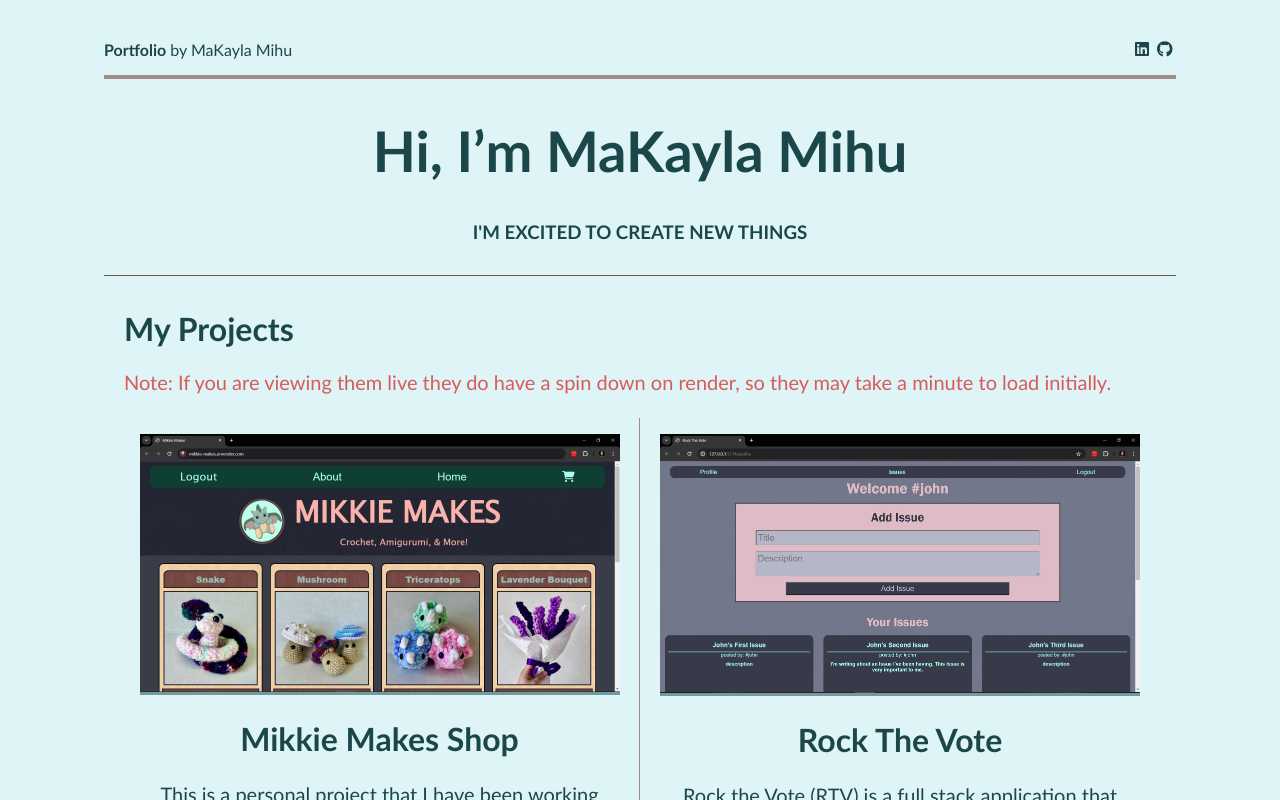
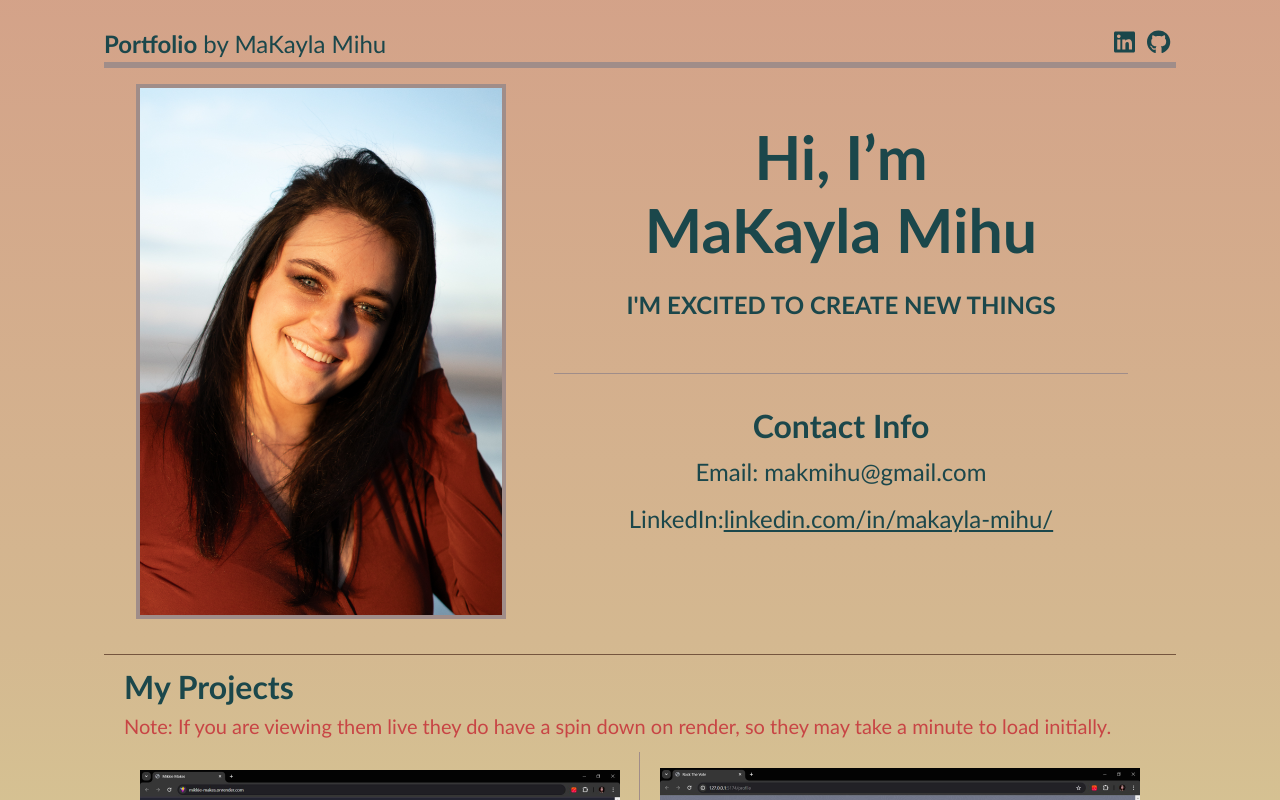
Before and after one commit to makmihu/portfolio, a React (Vite) app: page / in a window 1280 px wide. Shown: the top 800 px of the page. Built offline with nearby package versions, Linux system fonts and the light colour scheme.

Commit message:
updating responsiveness

```diff
--- a/src/App.jsx
+++ b/src/App.jsx
@@ -1,6 +1,7 @@
 import React from 'react'
 import Header from './components/sections/Header'
 import ProjectCard from './components/sections/ProjectCard'
+import Contact from './components/sections/Contact'
 
 export default function App() {
   return (
@@ -31,6 +32,10 @@ export default function App() {
           code={'https://github.com/makmihu/rock-the-vote'}
         />
       </div>
+
+      <Contact
+        display={"contact1"}
+      />
     </>
   )
 }
--- /dev/null
+++ b/src/components/sections/Contact.jsx
@@ -0,0 +1,12 @@
+import React from "react"
+
+export default function Contact(props){
+  return(
+    <div className={`contactContainer ${props.display}`}>
+      <h1>Contact Info</h1>
+
+      <p>Email: makmihu@gmail.com</p>
+      <p>LinkedIn:<a href="https://www.linkedin.com/in/makayla-mihu/" target="_blank">linkedin.com/in/makayla-mihu/</a></p>
+    </div>
+  )
+}
--- a/src/components/sections/Header.jsx
+++ b/src/components/sections/Header.jsx
@@ -1,4 +1,5 @@
 import React from 'react'
+import Contact from './Contact'
 
 export default function Header() {
   return (
@@ -12,8 +13,23 @@ export default function Header() {
         </div>
       </div>
 
-      <h1>Hi, I’m MaKayla Mihu</h1>
-      <h3>I'M EXCITED TO CREATE NEW THINGS</h3>
+      <div className='headerMain'>
+        <div className='photoContainer'>
+          <img src='src/components/photos/profile-photo-2024.jpg'/>
+        </div>
+        <div className='flexContainer'>
+          <div className='wordsContainer'>
+            <h1>Hi, I’m</h1>
+            <h1>MaKayla Mihu</h1>
+
+            <h3>I'M EXCITED TO CREATE NEW THINGS</h3>
+          </div>
+
+          <Contact
+            display={'contact2'}
+          />
+        </div>
+      </div>
     </header>
   )
 }
--- a/src/index.css
+++ b/src/index.css
@@ -1,5 +1,11 @@
+* {
+  padding: 0;
+  margin: 0;
+}
 body {
-  background-color: #dff4f6;
+  background-color: #a6cae4;
+  background-image: linear-gradient(#d4a288fd, #d4b890, #d9db98);
+  /* background-image: url('https://images.unsplash.com/photo-1586348943529-beaae6c28db9?q=80&w=1915&auto=format&fit=crop&ixlib=rb-4.0.3&ixid=M3wxMjA3fDB8MHxwaG90by1wYWdlfHx8fGVufDB8fHx8fA%3D%3D'); */
   font-family: 'sans-serif', 'Trebuchet MS', 'Lucida Sans Unicode', 'Lucida Grande', 'Lucida Sans', Arial ;
   color: #1B474B;
   margin: .5em 1.5em;
@@ -27,12 +33,42 @@ a {
 a:hover {
   color:#6F9CA0;
 }
-header > h1 {
-  font-size: 3.5em;
+.headerMain {
+  display: grid;
+  grid-template-columns: repeat(5, 1fr);
+  height: fit-content;
+  /* grid-template-rows: ; */
 }
-
+.photoContainer {
+  grid-column: 1 / 4;
+  margin: 1em 0;
+  max-width: 95%;
+  height: fit-content;
+  max-height: 15em;
+  border: #A08D89 .25em solid;
+  overflow: hidden;
+}
+.photoContainer > img {
+  max-width: 100%;
+  max-height: 100%;
+  object-fit: cover;
+}
+.flexContainer {
+  grid-column: 4 / -1;
+}
+.wordsContainer {
+  margin-top: 5em;
+  padding: .2em;
+  height: fit-content;
+}
+.wordsContainer > h1 {
+  font-size: 1em;
+}
+.wordsContainer > h3 {
+  font-size: .6em;
+  margin-top: 1em;
+}
 .projectsContainer {
-  margin: 2em 0;
   padding: .5em 1em;
   border-top: #75553E .1em solid;
 }
@@ -40,14 +76,19 @@ header > h1 {
   padding: .25em;
   grid-column: 1 / -1;
 }
+.projectsHeader >h1 {
+  padding-bottom: .25em;
+}
 .projectsHeader > p {
   font-size: 1.25em;
-  color: rgb(215, 91, 91);
+  color: rgb(200, 69, 69);
+  padding-bottom: .5em;
 }
 .card {
   padding: 1em 0;
   display: flex;
   flex-direction: column;
+  justify-content: space-around;
   align-items: center;
   border-bottom: #A08D89 .1em solid;
   text-align: center;
@@ -62,13 +103,13 @@ header > h1 {
   /* aspect-ratio: 2 / 1; */
 }
 .btnsContainer {
-  width: 50%;
   display: flex;
   justify-content: space-between;
+  width: 70%;
 }
 .cardBtn {
   padding: .25em .5em;
-  background-color: #6F9CA0;
+  background-color: #517174;
   color: #dfdede;
   border: #dfdede .1em solid;
   font-size: 1em;
@@ -80,23 +121,144 @@ header > h1 {
   margin: .75em 0;
 }
 .card > p {
-  margin: 0 0 .5em 0;
+  margin: 0 0 1em 0;
   padding: 0 2em;
-  font-size: 1.25em;
-  height: 10em;
+  font-size: .9em;
+  height: fit-content;
+}
+
+.contactContainer {
+  display: flex;
+  flex-direction: column;
+}
+.contactContainer > h1 {
+  font-size: 1.4em;
+  text-align: center;
+}
+.contactContainer > p {
+  margin: .75em;
+}
+
+.contact2 {
+  display: none;
+}
+
+/* Profile Photo Specific Sizing */
+@media only screen and (450px < width <= 550px){
+  .photoContainer {
+    max-height: 20em;
+  }
+}
+@media only screen and (550px < width <= 750px){
+  .photoContainer {
+    max-height: 25em;
+  }
+}
+@media only screen and (750px < width <= 850px){
+  .photoContainer {
+    max-height: 30em;
+  }
+}
+@media only screen and (850px < width <= 1024px){
+  .photoContainer {
+    max-height: 40em;
+  }
+}
+
+/* Large Phone */
+@media only screen and (450px < width <= 750px){
+  .split {
+    font-size: 1.25em;
+  }
+  .wordsContainer{
+    margin-top: 9em;
+  }
+  .wordsContainer > h1 {
+    font-size: 1.5em;
+  }
+  .wordsContainer > h3 {
+    font-size: 1em;
+  }
+  .contact1 {
+    display: grid;
+    grid-template-columns: repeat(2, 1fr);
+  }
+  .contact1 > h1 {
+    grid-column: 1 / -1;
+  }
 }
 
 /* Tablet */
-@media only screen and (820px < width <= 1024px){
+@media only screen and (750px < width <= 1024px){
   body {
     margin: 1em 3em;
   }
+  .split {
+    font-size: 1.4em;
+  }
+  .contactContainer {
+    padding-left: 2em;
+  }
+  .contactContainer > h1 {
+    font-size: 1.6em;
+  }
+  .contact1 {
+    display: grid;
+    grid-template-columns: repeat(2, 1fr);
+  }
+  .contact1 > h1 {
+    grid-column: 1 / -1;
+  }
+  .wordsContainer {
+    margin-top: 15em;
+  }
+  .wordsContainer > h1 {
+    font-size: 2em;
+  }
+  .wordsContainer > h3 {
+    font-size: 1.25em;
+  }
+  .btnsContainer {
+    width: 50%;
+  }
+  .card > p {
+    font-size: 1.5em;
+  }
 }
+
 
 /*Desktop*/
 @media only screen and (width > 1024px) {
   body {
     margin: 1.5em 6.5em;
+  }
+  .split {
+    font-size: 1.5em;
+  }
+  .headerMain {
+    grid-template-columns: repeat(8, 1fr);
+  }
+  .photoContainer {
+    max-height: 90%;
+    margin-left: 2em;
+    grid-column: 1 / 4;
+  }
+  .flexContainer {
+    grid-column: 4 / -1;
+    display: flex;
+    flex-direction: column;
+    justify-content: space-around;
+    margin: 2em 2em 4em 2em;
+    height: 80%;
+  }
+  .wordsContainer {
+    margin: 0;
+  }
+  .wordsContainer > h1 {
+    font-size: 3.8em;
+  }
+  .wordsContainer > h3 {
+    font-size: 1.5em;
   }
   .projectsContainer {
     display: grid;
@@ -106,4 +268,20 @@ header > h1 {
     border-right: #A08D89 .1em solid;
     grid-column: 1 / 2;
   }
+  .contact1 {
+    display: none;
+  }
+  .contact2{
+    display: block;
+    margin: 1em 1em 0 1em;
+    padding-top: 2em;
+    border-top: #A08D89 .1em solid;
+  }
+  .contactContainer > h1 {
+    font-size: 2em;
+  }
+  .contactContainer > p {
+    font-size: 1.5em;
+    margin-top: .5em;
+  }
 }
```
Also changed, not shown: src/components/photos/profile-photo-2024.jpg (added), 1 other file (tests, documents, lock files or other folders).
